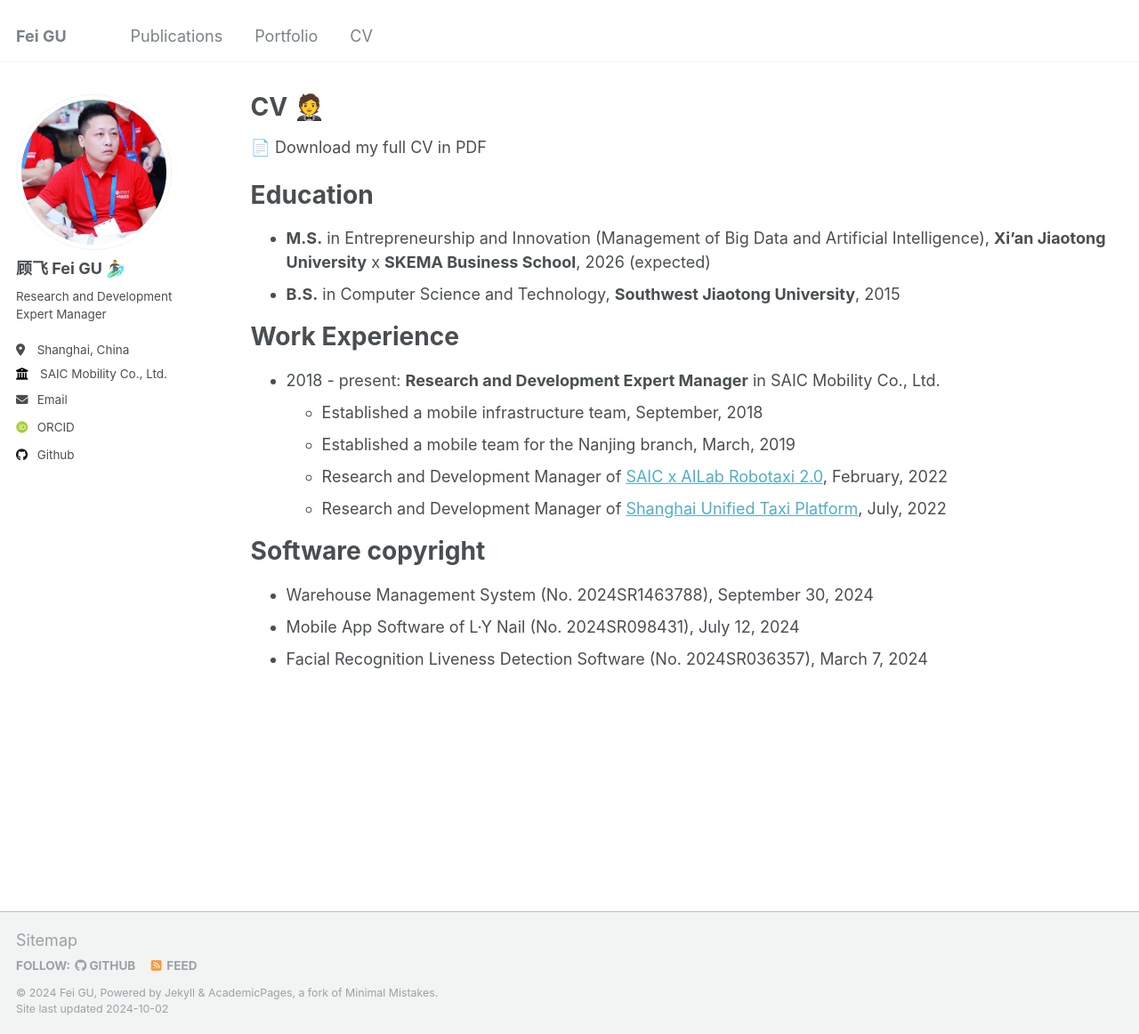
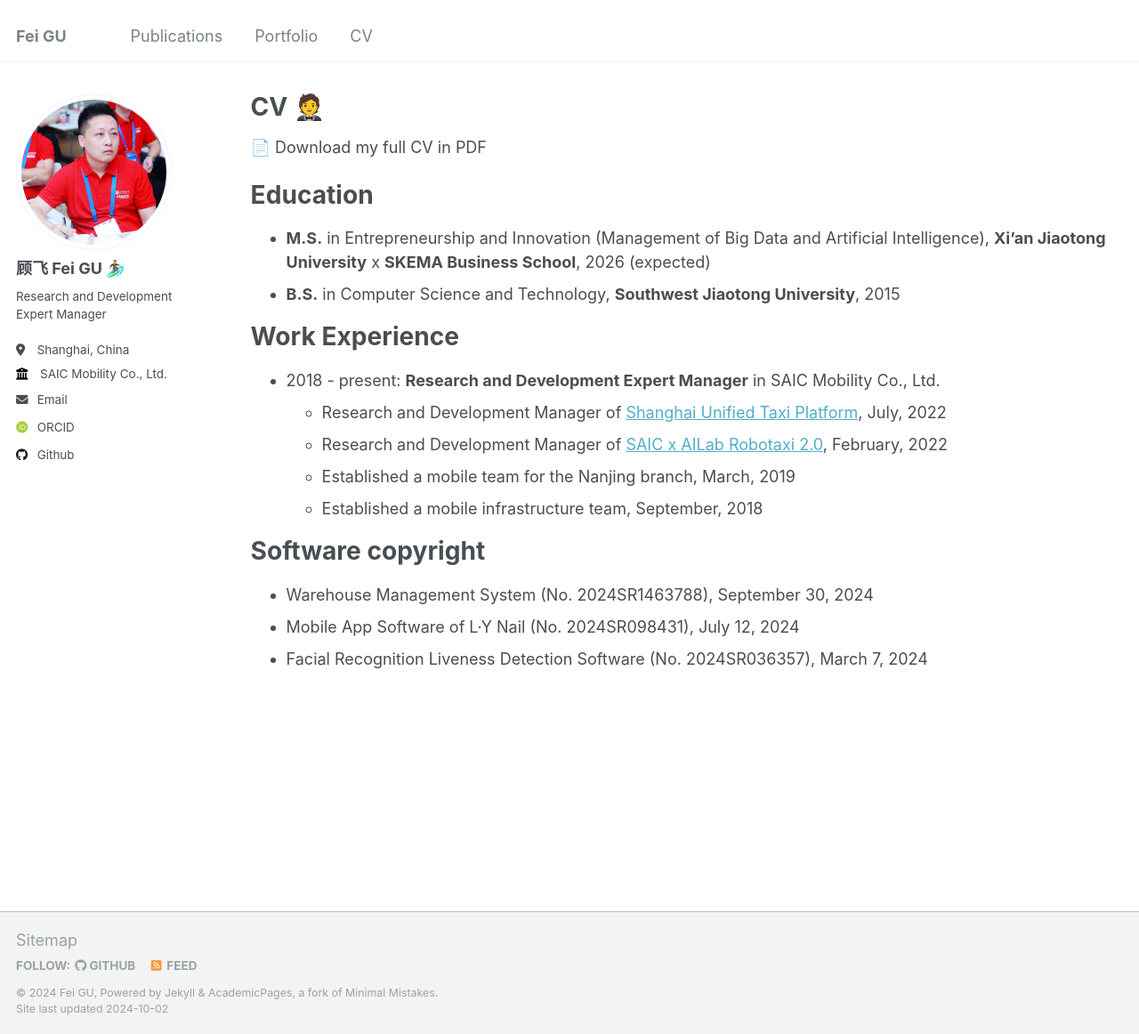
Before and after one commit to rongmax-gufei/rongmax-gufei.github.io, a Jekyll site: the page built from _pages/cv.md, in a window 1280 px wide and 1162 px high. Shown: the whole window at 89% size. Built offline with Jekyll 4.4.1, drawn with Linux system fonts in a browser that asks for light colours; some web fonts are replaced.

Commit message:
Update cv.md

```diff
--- a/_pages/cv.md
+++ b/_pages/cv.md
@@ -19,10 +19,10 @@ Education
 Work Experience
 ======
 * 2018 - present: **Research and Development Expert Manager** in SAIC Mobility Co., Ltd.
+  * Research and Development Manager of [Shanghai Unified Taxi Platform](https://www.shcab.cn/index.html), July, 2022
+  * Research and Development Manager of [SAIC x AILab Robotaxi 2.0](https://www.saicmobility.com/robotaxi.html), February, 2022
+  * Established a mobile team for the Nanjing branch, March, 2019
   * Established a mobile infrastructure team, September, 2018
-  * Established a mobile team for the Nanjing branch, March, 2019
-  * Research and Development Manager of [SAIC x AILab Robotaxi 2.0](https://www.saicmobility.com/robotaxi.html), February, 2022
-  * Research and Development Manager of [Shanghai Unified Taxi Platform](https://www.shcab.cn/index.html), July, 2022
 
 Software copyright
 ======
```
